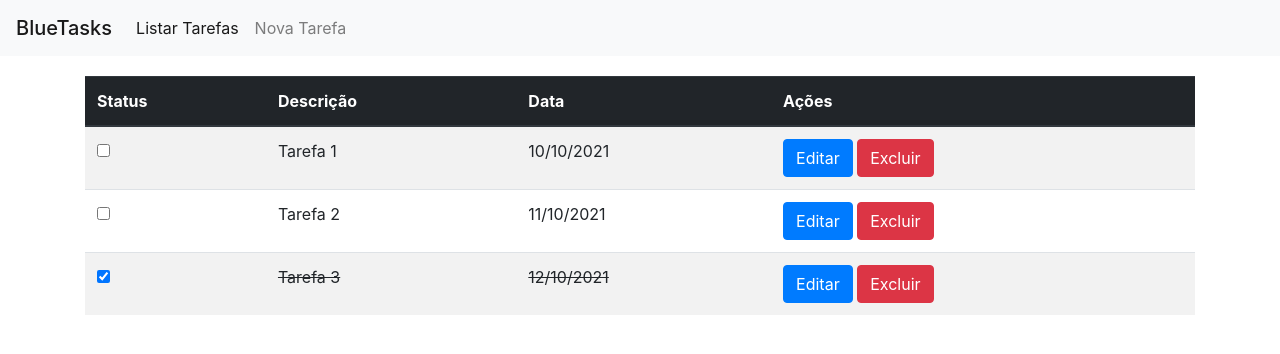
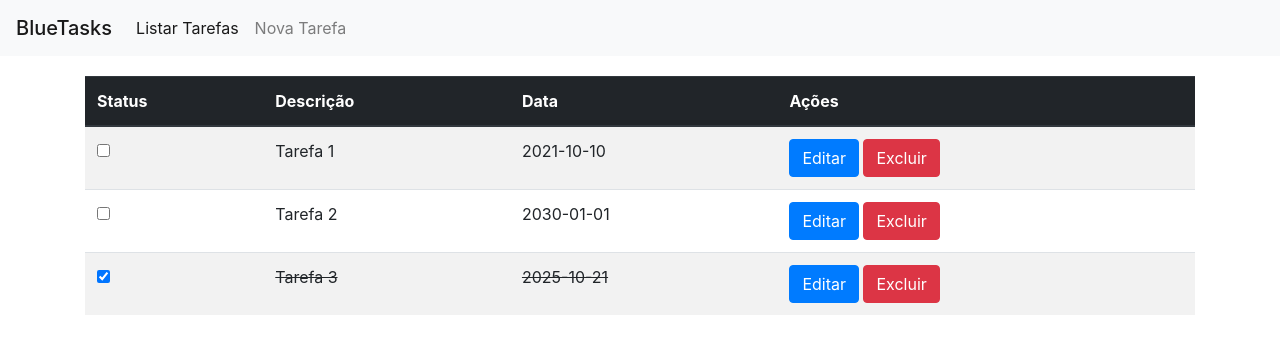
Before and after one commit to augustobellinaso/bluetasks, a React (Create React App) app in the folder bluetasks-frontend/: page / in a window 1280 px wide. Shown: the top 354 px of the page. Built offline with nearby package versions, Linux system fonts and the light colour scheme.

Commit message:
Editando uma tarefa já cadastrada

```diff
--- a/bluetasks-frontend/src/App.js
+++ b/bluetasks-frontend/src/App.js
@@ -16,7 +16,8 @@
           <NavBar />
           <div className="container" style={{ marginTop: 20 }}>
             <Switch>
-              <Route path="/form" component={TaskForm} />
+              <Route exact path="/form" component={TaskForm} />
+              <Route exact path="/form/:id" component={TaskForm} />
               <Route path="/" component={TaskListTable} />
             </Switch>
           </div>
--- a/bluetasks-frontend/src/api/TaskService.js
+++ b/bluetasks-frontend/src/api/TaskService.js
@@ -1,14 +1,18 @@
 class TaskService {
   constructor() {
     this.tasks = [
-      { id: 1, description: "Tarefa 1", whenToDo: "10/10/2021", done: false },
-      { id: 2, description: "Tarefa 2", whenToDo: "11/10/2021", done: false },
-      { id: 3, description: "Tarefa 3", whenToDo: "12/10/2021", done: true },
+      { id: 1, description: "Tarefa 1", whenToDo: "2021-10-10", done: false },
+      { id: 2, description: "Tarefa 2", whenToDo: "2030-01-01", done: false },
+      { id: 3, description: "Tarefa 3", whenToDo: "2025-10-21", done: true },
     ];
   }
 
   list() {
     return this.tasks;
+  }
+
+  load(id) {
+    return this.tasks.filter((t) => t.id === id)[0];
   }
 
   delete(id) {
@@ -17,7 +21,7 @@
 
   save(task) {
     if (task.id !== 0) {
-      this.tasks.map((t) => (task.id !== t.id ? t : task));
+      this.tasks = this.tasks.map((t) => (task.id !== t.id ? t : task));
     } else {
       const taskId = Math.max(...this.tasks.map((t) => t.id)) + 1;
       task.id = taskId;
--- a/bluetasks-frontend/src/components/TaskForm.js
+++ b/bluetasks-frontend/src/components/TaskForm.js
@@ -17,6 +17,14 @@
 
     this.onSubmitHandler = this.onSubmitHandler.bind(this);
     this.onInputChangeHandler = this.onInputChangeHandler.bind(this);
+  }
+
+  componentDidMount() {
+    const editId = this.props.match.params.id;
+    if (editId) {
+      const task = TaskService.load(~~editId);
+      this.setState({ task: task });
+    }
   }
 
   onSubmitHandler(event) {
@@ -50,6 +58,7 @@
               type="text"
               className="form-control"
               name="description"
+              value={this.state.task.description}
               placeholder="Digite a descrição"
               onChange={this.onInputChangeHandler}
             />
@@ -60,6 +69,7 @@
               type="date"
               className="form-control"
               name="whenToDo"
+              value={this.state.task.whenToDo}
               placeholder="Informe a data"
               onChange={this.onInputChangeHandler}
             />
--- a/bluetasks-frontend/src/components/TaskListTable.js
+++ b/bluetasks-frontend/src/components/TaskListTable.js
@@ -2,6 +2,7 @@
 import TaskService from "../api/TaskService";
 import { toast, ToastContainer } from "react-toastify";
 import "react-toastify/dist/ReactToastify.css";
+import { Redirect } from "react-router-dom";
 
 class TaskListTable extends Component {
   constructor(props) {
@@ -9,10 +10,12 @@
 
     this.state = {
       tasks: [],
+      editId: 0,
     };
 
     this.onDeleteHandler = this.onDeleteHandler.bind(this);
     this.onStatusChangeHandler = this.onStatusChangeHandler.bind(this);
+    this.onEditHandler = this.onEditHandler.bind(this);
   }
 
   componentDidMount() {
@@ -33,6 +36,10 @@
     }
   }
 
+  onEditHandler(id) {
+    this.setState({ editId: id });
+  }
+
   onStatusChangeHandler(task) {
     task.done = !task.done;
     TaskService.save(task);
@@ -40,6 +47,10 @@
   }
 
   render() {
+    if (this.state.editId > 0) {
+      return <Redirect to={`/form/${this.state.editId}`} />;
+    }
+
     return (
       <>
         <table className="table table-striped">
@@ -50,6 +61,7 @@
               tasks={this.state.tasks}
               onDelete={this.onDeleteHandler}
               onStatusChange={this.onStatusChangeHandler}
+              onEdit={this.onEditHandler}
             />
           ) : (
             <EmptyTableBody />
@@ -89,7 +101,12 @@
           <td>{task.done ? <s>{task.description}</s> : task.description}</td>
           <td>{task.done ? <s>{task.whenToDo}</s> : task.whenToDo}</td>
           <td>
-            <input type="button" className="btn btn-primary" value="Editar" />
+            <input
+              type="button"
+              className="btn btn-primary"
+              value="Editar"
+              onClick={() => props.onEdit(task.id)}
+            />
             &nbsp;
             <input
               type="button"
```
